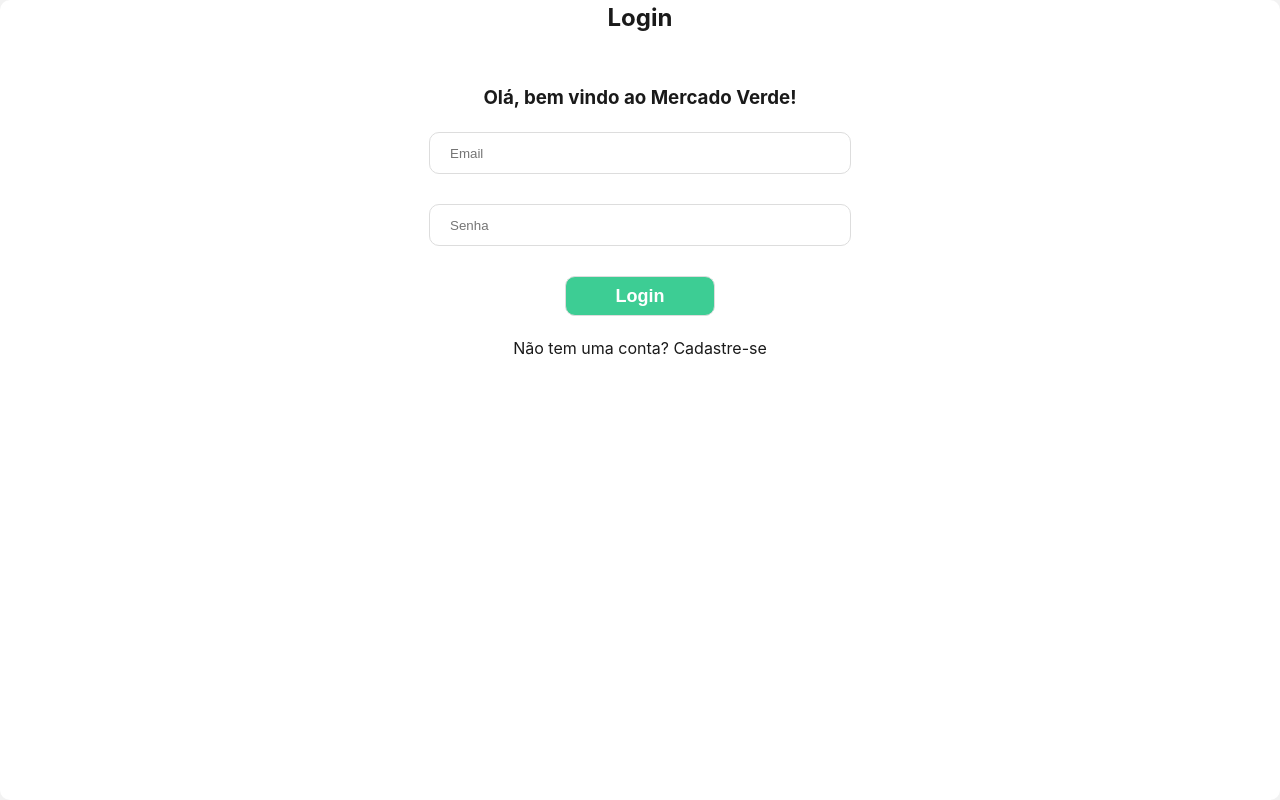
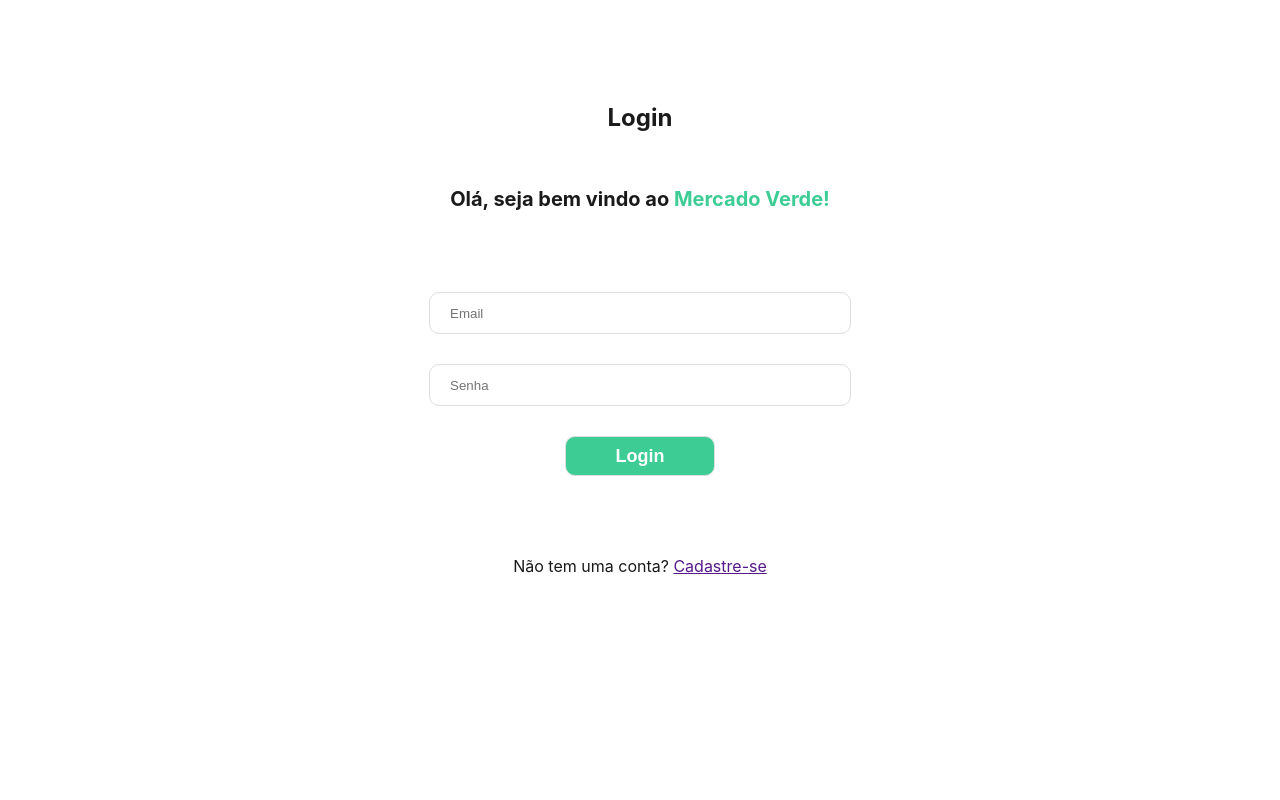
Before and after one commit to gfteix/mercado-verde-frontend, a React (Vite) app: page / in a window 1280 px wide. Built offline with nearby package versions, Linux system fonts and the light colour scheme; no server answers.

Commit message:
feat: improve css for login page

```diff
--- a/src/components/LoginForm/LoginForm.css
+++ b/src/components/LoginForm/LoginForm.css
@@ -3,13 +3,13 @@ form {
     padding: 10px;
     text-align: center;
     margin: 10px;
-    width: 300px;
-
-
+    width: 500px;
+    height: 300px;
     display: flex;
     flex-direction: column;
+    align-items: center;
+    justify-content: center;
     gap: 30px;
-    align-items: center;
 }
 
 button {
--- a/src/pages/LoginPage/LoginPage.css
+++ b/src/pages/LoginPage/LoginPage.css
@@ -5,8 +5,17 @@
     justify-content: flex-start;
     align-items: center;
     text-align: center;
-    border-radius: 10px;
-
     height: 100vh;
     background-color: white;
   }
+
+  .login-content-container {
+    margin-top: 100px;
+  }
+
+  .mercado-verde {
+    color: #3DCD94;
+  }
+  .welcome-message {
+    font-size: 20px;
+  }
--- a/src/pages/LoginPage/LoginPage.tsx
+++ b/src/pages/LoginPage/LoginPage.tsx
@@ -1,18 +1,20 @@
 import LoginForm from "../../components/LoginForm/LoginForm";
 import './LoginPage.css'
 
-const ProductPage = () => {
+const LoginPage = () => {
   return (
    <main className="login-page-container">
-        <div className="welcome-container">
-            <h2>Login</h2>
-            <br></br><br></br>
-            <h3>Olá, bem vindo ao Mercado Verde!</h3>
+        <div className="login-content-container">
+          <div className="welcome-container">
+              <h2>Login</h2>
+              <br></br><br></br>
+              <h3 className="welcome-message">Olá, seja bem vindo ao <a className="mercado-verde">Mercado Verde!</a></h3>
+          </div>
+          <LoginForm/>
+          <p>Não tem uma conta? <a href="">Cadastre-se</a></p>
         </div>
-        <LoginForm/>
-        <p>Não tem uma conta? <a>Cadastre-se</a></p>
    </main>
   );
 };
 
-export default ProductPage;
+export default LoginPage;
```
